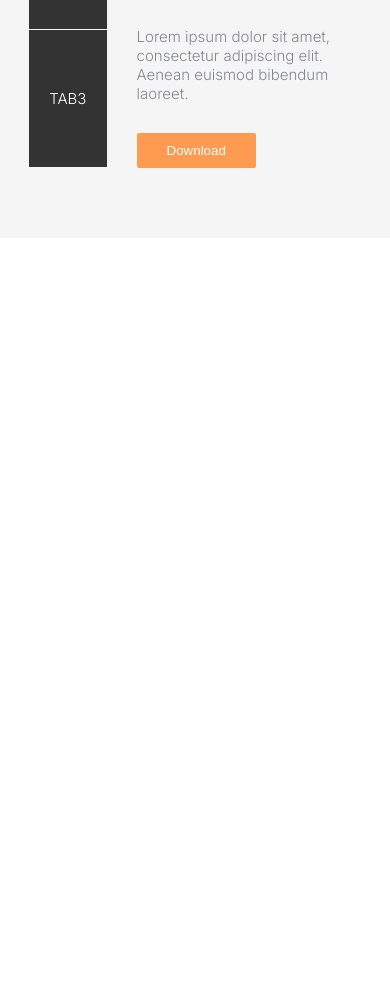
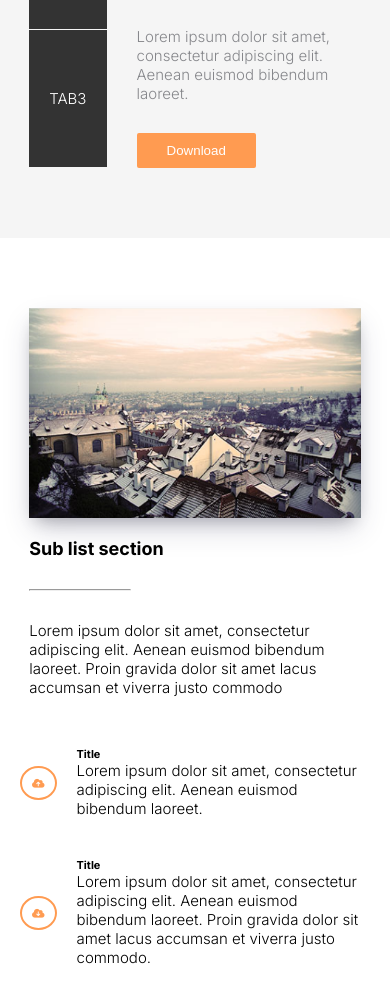
Before and after one commit to Ayan-thecodeking/projet-final, a plain HTML site: page index.html in a window 390 px wide. Shown: the part 1308-2295 px from the top of the page. Before the commit the page ends 1546 px from the top, so only its background shows below. Drawn offline with Linux system fonts and the light colour scheme.

Commit message:
added sub-list section

```diff
--- a/index.html
+++ b/index.html
@@ -129,7 +129,48 @@
 
     <!-- ----------------sub---list------------- -->
     <section id="sub-list-con">
+      <div class="wrapper">
 
+        <div id="img-con">
+
+          <img src="./images/sub-list-img.png" alt="">
+
+        </div>
+        <div id="su-list-con-txt">
+          <h3>Sub list section</h3>
+          <hr>
+          <p>Lorem ipsum dolor sit amet, consectetur adipiscing elit. Aenean
+            euismod bibendum laoreet. Proin gravida dolor sit amet lacus
+            accumsan et viverra justo commodo</p>
+
+
+            <ul>
+
+              <li>
+                <i class="fa-solid fa-cloud-arrow-up"></i>
+               <div>
+                <h5>Title</h5>
+                <p>Lorem ipsum dolor sit amet, consectetur adipiscing elit.
+                  Aenean euismod bibendum laoreet.</p>
+               </div>
+              </li>
+
+              <li>
+                <i class="fa-solid fa-cloud-arrow-down"></i>
+                <div>
+                  <h5>Title</h5>
+                <p>Lorem ipsum dolor sit amet, consectetur adipiscing elit.
+                  Aenean euismod bibendum laoreet. Proin gravida dolor
+                  sit amet lacus accumsan et viverra justo commodo.</p>
+                </div>
+              </li>
+
+
+            </ul>
+
+        </div>
+
+      </div>
     </section>
   </body>
 </html>
--- a/style/responsive.css
+++ b/style/responsive.css
@@ -15,20 +15,23 @@
  /* ---------------social--links----------------------- */
   #social--links--con .wrapper ul li{
     margin-left:3rem;
-
+  }
 
     /* ---------------------tabs---------------------- */
 
-    #tabs-con #tabs-text p{
-      width:90%;
+    #sub-list-con .wrapper ul{
+      position:absolute;
+      left:0;
+      margin:8rem 5rem;
     }
+
 }
 
 #social--links--con .wrapper ul li i{
   font-size:2.5rem;
   color:#cccccc;
 }
-}
+
 
 @media only screen and (max-width: 840px){
   .heading--txt{
@@ -48,8 +51,22 @@
     width:calc(100% - 3rem)
   }
 
+  #sub-list-con .wrapper ul{
+    position:absolute;
+    left:0;
+    margin:5rem 5rem;
+  }
+
 }
 
+
+@media only screen and (max-width: 756px){
+  #sub-list-con .wrapper ul{
+    position:absolute;
+    left:0;
+    margin:3rem 5rem;
+  }
+}
 
 @media only screen and (max-width: 700px){
   h3{
@@ -97,8 +114,28 @@
   width:100%;
 }
 
+
+/* -------------------sub--list------------------ */
+
+
+
+
+
+@media only screen and (max-width: 680px){
+  #sub-list-con .wrapper{
+    display:flex;
+   flex-direction:column;
+  }
+
+  #sub-list-con #su-list-con-txt {
+    margin-left:0;
+    margin-top:2rem;
+  }
+
+  #sub-list-con .wrapper ul{
+    margin:3rem 2rem;
+  }
 }
-
 
 
 @media only screen and (max-width: 375px){
--- a/style/style.css
+++ b/style/style.css
@@ -223,3 +223,62 @@ main #form--con form button{
     display:flex;
     align-items:center;
 }
+
+
+/* -----------sub-list-con------------------ */
+
+#sub-list-con{
+    padding:7rem 0;
+}
+
+#sub-list-con .wrapper{
+    display:grid;
+    grid-template-columns: repeat(2, 1fr);
+}
+#sub-list-con .wrapper #img-con {
+    display:flex;
+    align-items:center;
+
+
+}
+
+#sub-list-con .wrapper #img-con img{
+    width:100%;
+    display:block;
+    box-shadow: rgba(50, 50, 93, 0.25) 0px 13px 27px -5px, rgba(0, 0, 0, 0.3) 0px 8px 16px -8px;
+}
+
+
+
+#sub-list-con .wrapper ul li {
+    display:flex;
+    align-items:center
+}
+#sub-list-con .wrapper ul li i{
+    margin-right:2rem;
+    border:2px solid #ff9b51;
+    padding :1rem;
+    border-radius:50%;
+    color:#ff9b51;
+}
+#sub-list-con{
+    position:relative;
+}
+#sub-list-con #su-list-con-txt{
+   margin-left:5rem;
+
+}
+
+#sub-list-con #su-list-con-txt hr{
+    margin:3rem 0;
+    color:#ff9b51 !important;
+    width:30%;
+}
+
+#sub-list-con #su-list-con-txt li{
+    padding:2em 0;
+}
+
+#sub-list-con #su-list-con-txt li h5{
+    font-size:1.1rem;
+}
```
Also changed, not shown: images/standerd-pic.png (added), images/sub-list-img.png (added).
